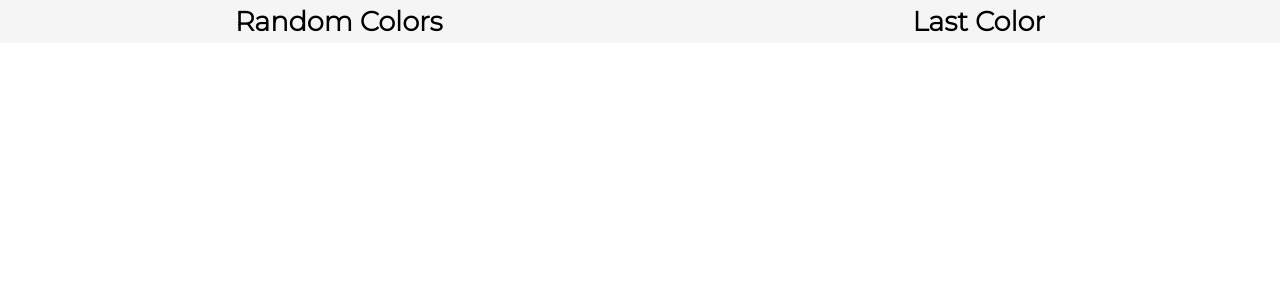
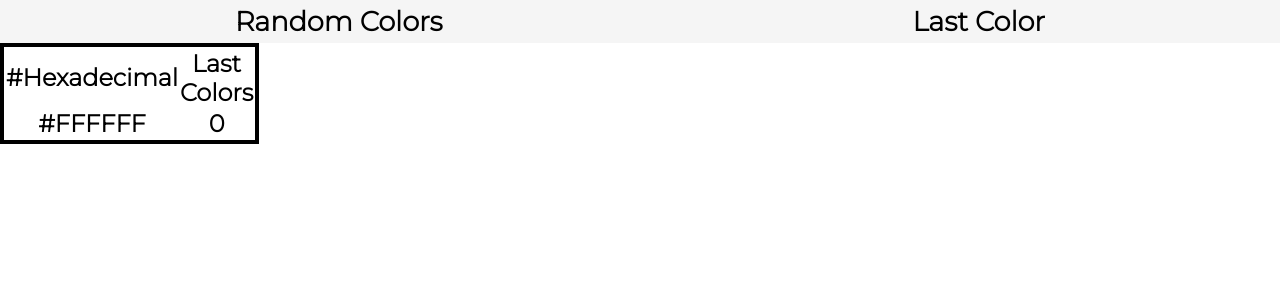
Before and after one commit to Tinovillar/Random-Color, a plain HTML site: page index.html in a window 1280 px wide. Shown: the top 282 px of the page. Drawn offline with Linux system fonts and the light colour scheme.

Commit message:
last commit

```diff
--- a/app.js
+++ b/app.js
@@ -2,6 +2,7 @@ const palette = document.querySelector('#palette');
 const btn = document.querySelector('#btn');
 const reset = document.querySelector('#reset');
 const body = document.querySelector('#body');
+const table = document.querySelector('#table');
 let lastColors = [];
 const arr = ['A', 'B', 'C', 'D', 'E', 'F', 0, 1, 2, 3, 4, 5, 6, 7, 8, 9];
 
@@ -12,13 +13,14 @@ document.addEventListener('DOMContentLoaded', (e) => {
     } else {
         lastColors = ['#FFFFFF'];
     }
+    chargeDOM();
     localStorage.setItem('colors', JSON.stringify(lastColors));
-    chargeDOM();
 })
 
 btn.addEventListener('click', (e) => {
     e.preventDefault();
     body.style.background = colorPicker();
+    chargeDOM();
     localStorage.setItem('colors', JSON.stringify(lastColors));
 })
 
@@ -27,13 +29,29 @@ reset.addEventListener('click', (e) => {
     body.style.background = '#FFFFFF';
     lastColors = ['#FFFFFF'];
     palette.textContent = '#FFFFFF';
+    chargeDOM();
     localStorage.setItem('colors', JSON.stringify(lastColors));
 })
 
 const chargeDOM = () => {
+    table.innerHTML = `
+    <tr>
+        <th>#Hexadecimal</th>
+        <th>Last Colors</th>
+    </tr>`;
+    let c = 0;
     for (let i = lastColors.length; i > 0; i--) {
-        console.log(lastColors[i-1]);
+        table.innerHTML += `
+        <tr>
+            <td>${lastColors[i-1]}</td>
+            <td id="${c}">${c}</td>
+        </tr>
+        `;
+        c++;
+        table.children[c].style.background = lastColors[i-1];
     }
+    palette.textContent = lastColors[lastColors.length-1];
+    body.style.background = lastColors[lastColors.length-1];
 }
 
 const colorPicker = () => {
--- a/index.html
+++ b/index.html
@@ -24,6 +24,10 @@
         </div>
     </div>
 
+    <table id="table">
+
+    </table>
+
     <script src="app.js"></script>
 </body>
 </html>
--- a/styles.css
+++ b/styles.css
@@ -42,3 +42,15 @@ html {
     font-size: 1.7rem;
     font-weight: bold;
 }
+
+tr {
+    text-align: center;
+}
+
+#table {
+    width: 20%;
+    font-size: 1.5rem;
+    font-weight: bold;
+    border: black 4px solid;
+    background-color: white;
+}
```
